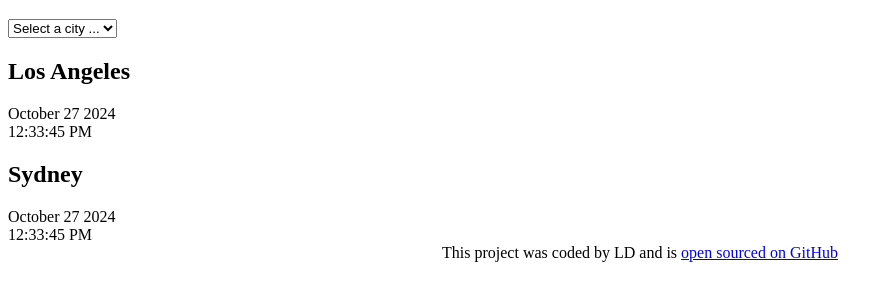
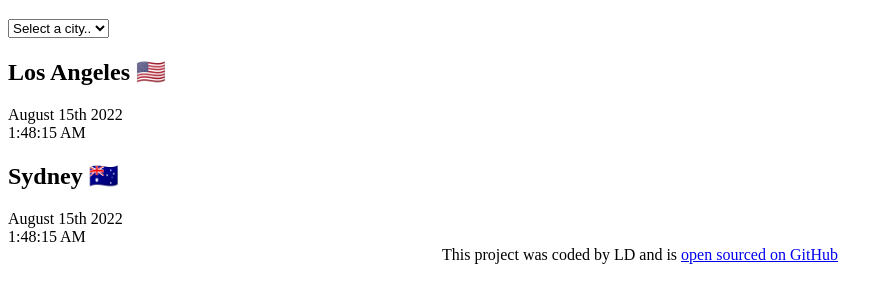
Before and after one commit to ldegney/world-clock, a plain HTML site: page index.html in a window 1280 px wide. Shown: the part 61-364 px from the top of the page, without its empty margins (0-893 px from the left). Drawn offline with Linux system fonts and the light colour scheme.

Commit message:
Update index.html

```diff
--- a/index.html
+++ b/index.html
@@ -2,27 +2,31 @@
 <html lang="en">
   <head>
     <meta charset="UTF-8" />
+    <meta http-equiv="X-UA-Compatible" content="IE=edge" />
     <meta name="viewport" content="width=device-width, initial-scale=1.0" />
     <link rel="stylesheet" href="css/style.css" />
-    <title>World Clock - LD</title>
+    <title>World Clock - Matt Delac</title>
   </head>
   <body>
     <div class="container">
       <h1>World Clock</h1>
+
       <select>
-        <option value="">Select a city ...</option>
+        <option value="">Select a city..</option>
         <option value="">London</option>
         <option value="">New York</option>
         <option value="">Auckland</option>
       </select>
+
       <div class="city">
-        <h2>Los Angeles</h2>
-        <div class="date">October 27 2024</div>
-        <div class="time">12:33:45 PM</div>
-        <div class="city"></div>
-        <h2>Sydney</h2>
-        <div class="date">October 27 2024</div>
-        <div class="time">12:33:45 PM</div>
+        <h2>Los Angeles 🇺🇸</h2>
+        <div class="date">August 15th 2022</div>
+        <div class="time">1:48:15 AM</div>
+      </div>
+      <div class="city">
+        <h2>Sydney 🇦🇺</h2>
+        <div class="date">August 15th 2022</div>
+        <div class="time">1:48:15 AM</div>
       </div>
     </div>
     <footer>
```
